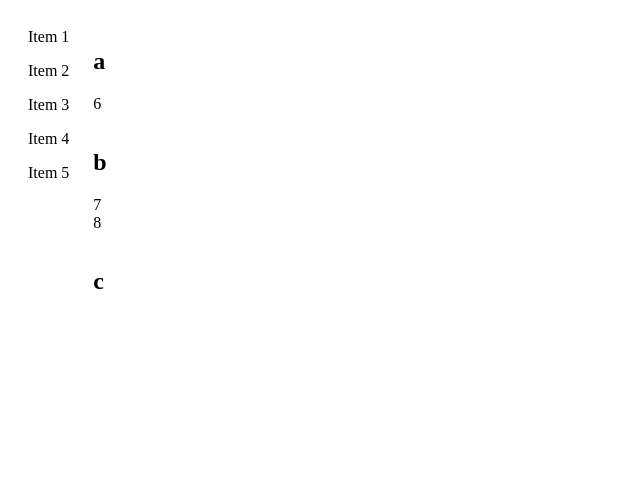
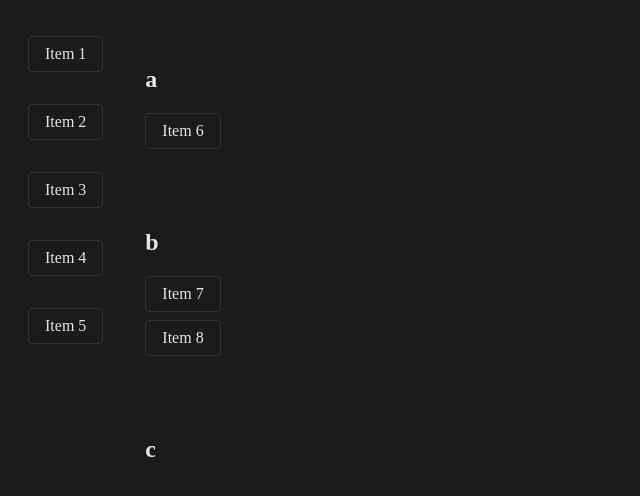
Before and after one commit to codiejay/dndkitsample, a React (Create React App) app: page / in a window 1280 px wide. Shown: the top 496 px of the page, without its empty margins (0-640 px from the left). Built offline with nearby package versions, Linux system fonts and the light colour scheme.

Commit message:
add styles for cards taking isOver into consideration

```diff
--- a/src/App.tsx
+++ b/src/App.tsx
@@ -1,13 +1,13 @@
 import { DndContext, DragOverlay, useDroppable } from "@dnd-kit/core";
 import { useEffect, useState } from "react";
 import { createPortal } from "react-dom";
-import { useDragHandlers } from "./hooks/useDragHandlers";
 import { DroppableSectionProps, Item, Section } from "./types";
 
 import { useDraggable } from "@dnd-kit/core";
 import { SortableContext, useSortable } from "@dnd-kit/sortable";
 import { verticalListSortingStrategy } from "@dnd-kit/sortable";
 import { v4 } from "uuid";
+import "./styles.css";
 interface DraggableCardProps {
   id: string;
   children: React.ReactNode;
@@ -15,42 +15,60 @@ interface DraggableCardProps {
 }
 
 function DraggableCard({ id, children, item }: DraggableCardProps) {
-  const { attributes, listeners, setNodeRef } = useDraggable({
+  const { attributes, listeners, setNodeRef, isDragging } = useDraggable({
     id,
     data: {
       stableId: item.stableId,
+      content: item.content,
     },
   });
 
   return (
-    <div ref={setNodeRef} {...attributes} {...listeners}>
+    <div
+      ref={setNodeRef}
+      {...attributes}
+      {...listeners}
+      className={`draggable-item ${isDragging ? "dragging" : ""}`}
+    >
       {children}
     </div>
   );
 }
 
-const SortableItem = ({
-  id,
-  children,
-}: {
-  id: string | number;
-  children: React.ReactNode;
-}) => {
-  const { attributes, listeners, setNodeRef } = useSortable({
-    id,
-  });
+const SortableItem = ({ item }: { item: Item }) => {
+  const { attributes, listeners, setNodeRef, isDragging, isOver } = useSortable(
+    {
+      id: item.id,
+      data: {
+        stableId: item.id,
+        content: item.content,
+      },
+    }
+  );
 
   return (
-    <div ref={setNodeRef} {...attributes} {...listeners}>
-      {children}
+    <div
+      ref={setNodeRef}
+      {...attributes}
+      {...listeners}
+      className={`draggable-item ${isDragging ? "dragging" : ""} ${
+        isOver ? "over" : ""
+      }`}
+    >
+      {item.content}
     </div>
   );
 };
 
 const DroppableSection = ({ id, section }: DroppableSectionProps) => {
-  const { setNodeRef } = useDroppable({ id });
+  const { setNodeRef, isOver } = useDroppable({
+    id,
+  });
   return (
-    <div ref={setNodeRef} style={{}}>
+    <div
+      ref={setNodeRef}
+      className={`droppable-section ${isOver ? "over" : ""}`}
+    >
       <div>
         <h2>{section.title}</h2>
       </div>
@@ -59,9 +77,7 @@ const DroppableSection = ({ id, section }: DroppableSectionProps) => {
         strategy={verticalListSortingStrategy}
       >
         {section.items.map((item) => (
-          <SortableItem key={item.id} id={item.id}>
-            <div>{item.id}</div>
-          </SortableItem>
+          <SortableItem key={item.id} item={item} />
         ))}
       </SortableContext>
     </div>
@@ -77,8 +93,12 @@ const supplyData = [
 ];
 
 export default function App() {
-  const [activeId, setActiveId] = useState<number | string | null>(null);
-  const [activeStableId, setActiveStableId] = useState<string | null>(null);
+  const [activeCard, setActiveCard] = useState<{
+    stableId: string;
+    id: string;
+    content: string;
+  } | null>(null);
+  // const [overItemId, setOverItemId] = useState<string | null>(null);
   const [supplyingItems, setSupplyingItems] = useState<
     { stableId: string; id: string; content: string }[]
   >(
@@ -114,20 +134,24 @@ export default function App() {
         content: item.content,
       }))
     );
-  }, [activeId]);
+  }, [activeCard]);
 
-  console.log("activeId", activeId);
-  console.log("activeStableId", activeStableId);
+  console.log("activeCard", activeCard);
 
   return (
     <DndContext
       onDragStart={(e) => {
-        console.log("onDragStart", e);
-        setActiveId(e.active.id);
-        setActiveStableId(e.active.data.current?.stableId);
+        console.log("App onDragStart :>> ", e);
+        if (!e.active.data.current) return;
+        setActiveCard({
+          stableId: e.active.data.current.stableId,
+          id: e.active.id as string,
+          content: e.active.data.current.content,
+        });
       }}
-      // onDragEnd={(e) => handleDragEnd(e, sections, setSections)}
-      onDragOver={(e) => console.log("onDragOver", e)}
+      onDragOver={(e) => {
+        console.log("App onDragOver :>> ", e);
+      }}
     >
       <div style={{ display: "flex", gap: "24px", padding: "20px" }}>
         <div style={{ display: "flex", flexDirection: "column", gap: "16px" }}>
@@ -149,13 +173,7 @@ export default function App() {
       </div>
       {createPortal(
         <DragOverlay>
-          {activeId && (
-            <SortableItem id={activeId}>
-              <div>
-                {supplyData.find((item) => item.id === activeStableId)?.content}
-              </div>
-            </SortableItem>
-          )}
+          {activeCard && <SortableItem item={activeCard} />}
         </DragOverlay>,
         document.body
       )}
--- a/src/styles.css
+++ b/src/styles.css
@@ -2,3 +2,42 @@
   font-family: sans-serif;
   text-align: center;
 }
+
+:root {
+  background-color: #FFFFFF;
+  filter: invert(90%);
+}
+
+.draggable-item {
+  padding: 8px 16px;
+  margin: 8px 0;
+  background-color: white;
+  border: 1px solid #ddd;
+  border-radius: 4px;
+  cursor: grab;
+  transition: all 0.15s ease;
+}
+
+.draggable-item.dragging {
+  background-color: #e0e0e0;
+  opacity: 0.5;
+}
+
+.draggable-item.over {
+  background-color: #f5f5f5;
+  border-color: #666;
+}
+
+.droppable-section {
+  padding: 16px;
+  background-color: transparent;
+  border: 2px dashed transparent;
+  border-radius: 8px;
+  transition: all 0.2s ease;
+  min-height: 100px;
+}
+
+.droppable-section.over {
+  background-color: #f0f0f0;
+  border-color: #666;
+}
--- a/src/types/index.ts
+++ b/src/types/index.ts
@@ -5,7 +5,7 @@ interface Item {
 
 interface Section {
   title: string;
-  items: { id: string }[];
+  items: Item[];
 }
 
 interface DroppableSectionProps {
```
